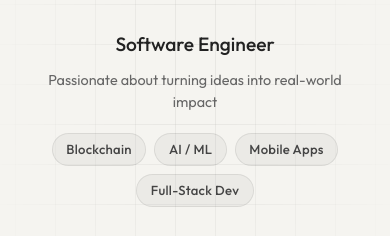
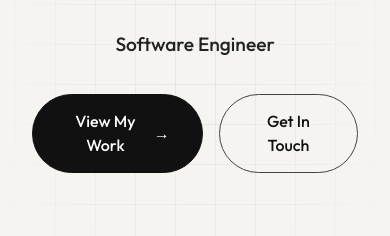
Before and after one commit to sarveshv9/Portfolio, a React (Vite) app: page / in a window 390 px wide. Shown: the part 356-592 px from the top of the page. Built offline with nearby package versions, Linux system fonts and the light colour scheme; no server answers; a web font is replaced by a local one.

Commit message:
revert(hero): remove static tagline and focus area chips

```diff
--- a/src/components/Hero.css
+++ b/src/components/Hero.css
@@ -109,43 +109,6 @@
     animation: fadeInUp 0.8s ease-out 0.3s backwards;
 }
 
-.hero-tagline-static {
-    font-size: clamp(0.9rem, 2vw, 1.05rem);
-    color: #666;
-    margin-top: 0.5rem;
-    font-weight: 400;
-    animation: fadeInUp 0.8s ease-out 0.4s backwards;
-}
-
-.hero-focus-chips {
-    display: flex;
-    flex-wrap: wrap;
-    justify-content: center;
-    gap: 0.5rem;
-    margin-top: 1.25rem;
-    margin-bottom: 0.25rem;
-    animation: fadeInUp 0.8s ease-out 0.45s backwards;
-}
-
-.focus-chip {
-    font-size: 0.82rem;
-    font-weight: 500;
-    color: #444;
-    background: rgba(0, 0, 0, 0.04);
-    border: 1px solid rgba(0, 0, 0, 0.08);
-    padding: 0.35rem 0.85rem;
-    border-radius: 100px;
-    letter-spacing: 0.02em;
-    transition: all 0.2s ease;
-}
-
-.focus-chip:hover {
-    background: rgba(0, 0, 0, 0.08);
-    color: #111;
-    border-color: rgba(0, 0, 0, 0.18);
-    transform: translateY(-1px);
-}
-
 .hero-actions {
     display: flex;
     align-items: center;
--- a/src/components/Hero.jsx
+++ b/src/components/Hero.jsx
@@ -1,13 +1,6 @@
 import React from 'react';
 import { HandwritingText } from "@/components/ui/handwriting-text";
 import './Hero.css';
-
-const FOCUS_AREAS = [
-    'Blockchain',
-    'AI / ML',
-    'Mobile Apps',
-    'Full-Stack Dev',
-];
 
 function Hero() {
     return (
@@ -36,17 +29,6 @@ function Hero() {
                     </h1>
 
                     <p className="hero-intro">Software Engineer</p>
-                    <p className="hero-tagline-static">
-                        Passionate about turning ideas into real-world impact
-                    </p>
-
-                    <div className="hero-focus-chips" aria-label="Core focus areas">
-                        {FOCUS_AREAS.map((area) => (
-                            <span key={area} className="focus-chip">
-                                {area}
-                            </span>
-                        ))}
-                    </div>
 
                     <div className="hero-actions">
                         <a href="#work" className="btn-primary">
```
